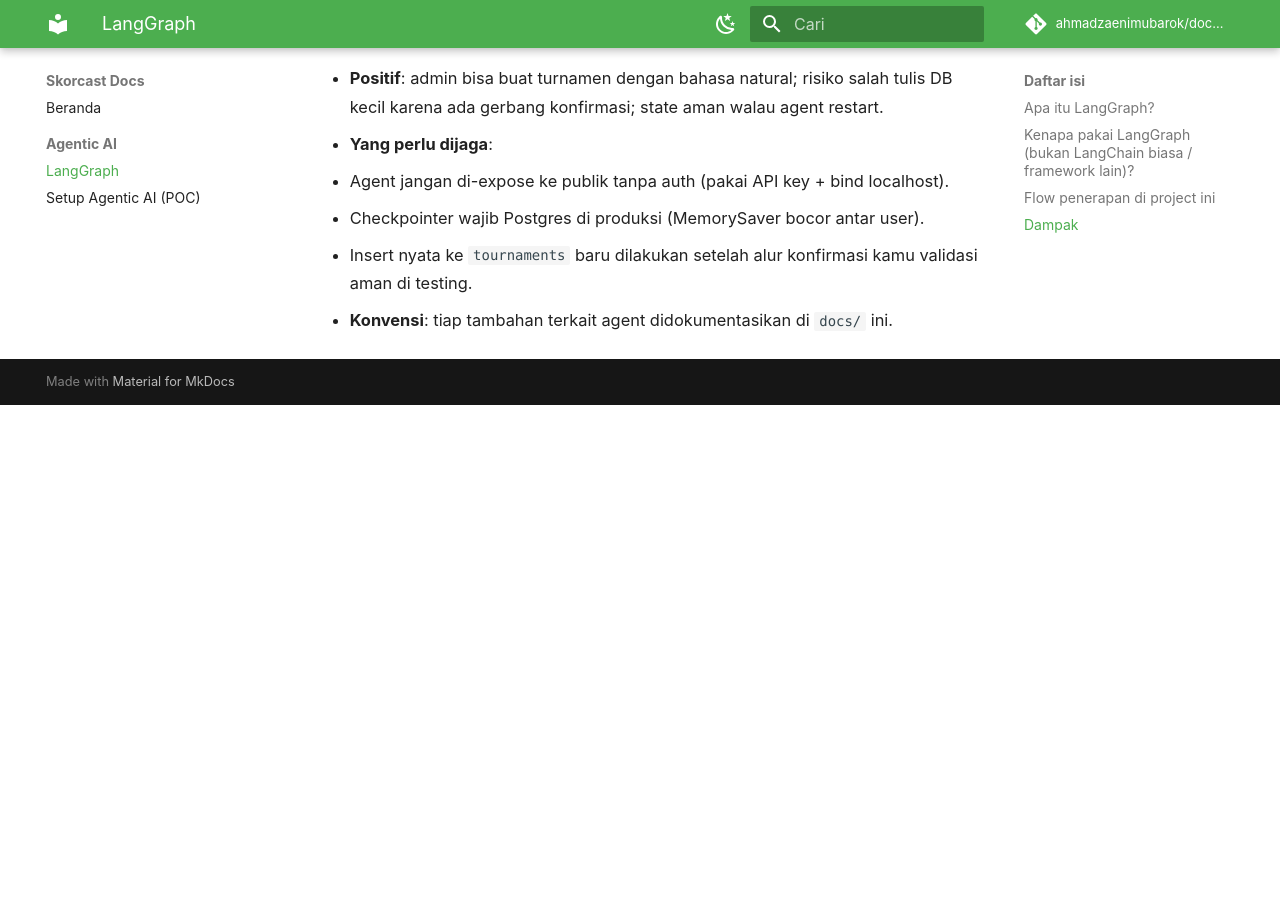
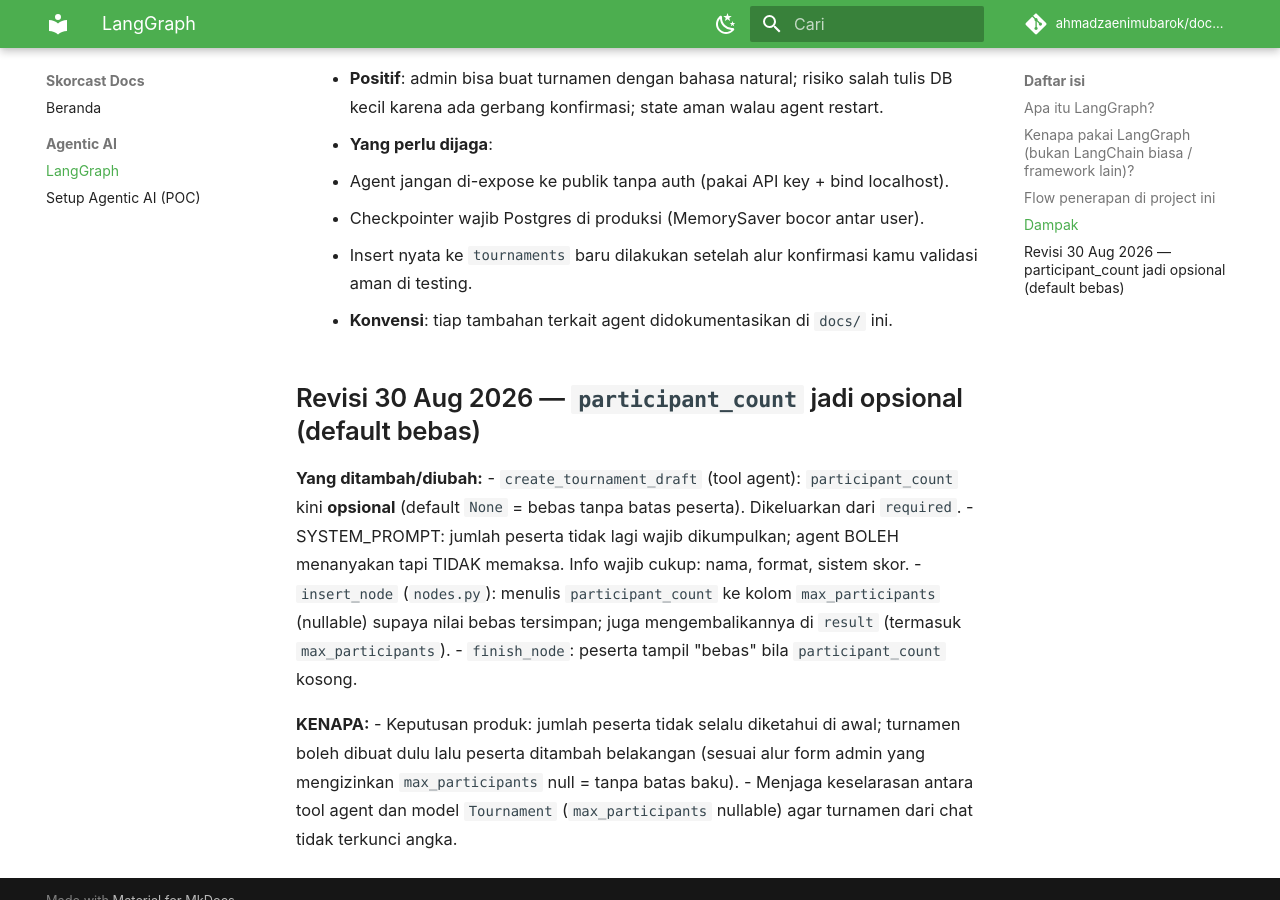
Before and after one commit to ahmadzaenimubarok/docs-skorcast, an MkDocs documentation site: the page built from docs/langgraph.md, in a window 1280 px wide and 900 px high, scrolled down 1584 px. Built offline with MkDocs 1.6.1 and Material for MkDocs 9.7.7, drawn with Linux system fonts in a browser that asks for light colours; comment, search, counter and statistics services are not loaded; before the commit the page ends 1989 px from its top, so only the background shows below that.

Commit message:
docs: participant_count agent jadi opsional (default bebas) + KENAPA

```diff
--- a/docs/langgraph.md
+++ b/docs/langgraph.md
@@ -61,3 +61,21 @@ agent resume → eksekusi insert ke Postgres
   - Insert nyata ke `tournaments` baru dilakukan setelah alur konfirmasi
     kamu validasi aman di testing.
 - **Konvensi**: tiap tambahan terkait agent didokumentasikan di `docs/` ini.
+
+## Revisi 30 Aug 2026 — `participant_count` jadi opsional (default bebas)
+**Yang ditambah/diubah:**
+- `create_tournament_draft` (tool agent): `participant_count` kini **opsional**
+  (default `None` = bebas tanpa batas peserta). Dikeluarkan dari `required`.
+- SYSTEM_PROMPT: jumlah peserta tidak lagi wajib dikumpulkan; agent BOLEH
+  menanyakan tapi TIDAK memaksa. Info wajib cukup: nama, format, sistem skor.
+- `insert_node` (`nodes.py`): menulis `participant_count` ke kolom
+  `max_participants` (nullable) supaya nilai bebas tersimpan; juga
+  mengembalikannya di `result` (termasuk `max_participants`).
+- `finish_node`: peserta tampil "bebas" bila `participant_count` kosong.
+
+**KENAPA:**
+- Keputusan produk: jumlah peserta tidak selalu diketahui di awal; turnamen
+  boleh dibuat dulu lalu peserta ditambah belakangan (sesuai alur form admin
+  yang mengizinkan `max_participants` null = tanpa batas baku).
+- Menjaga keselarasan antara tool agent dan model `Tournament`
+  (`max_participants` nullable) agar turnamen dari chat tidak terkunci angka.
```
